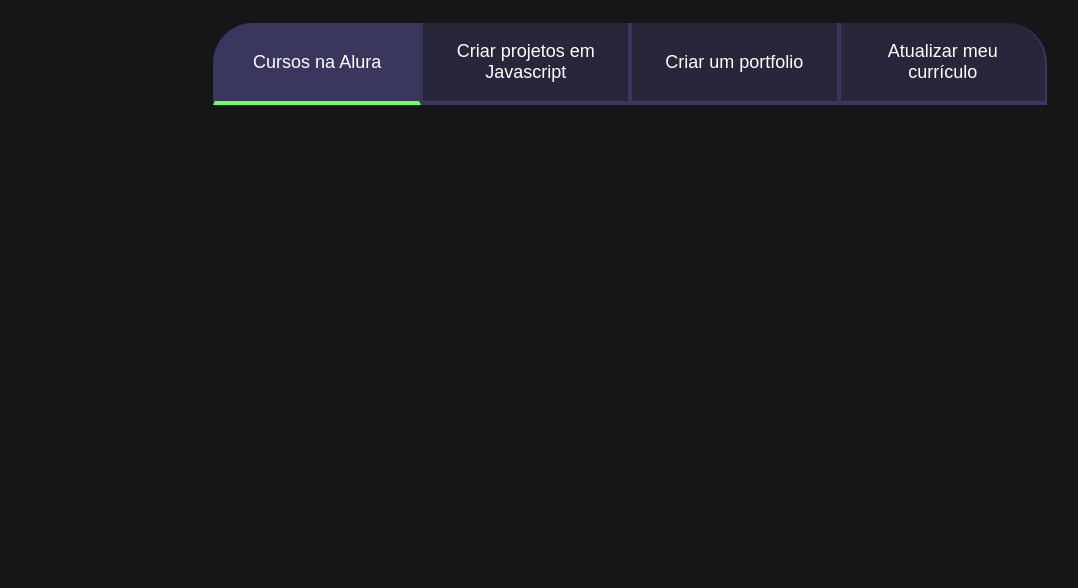
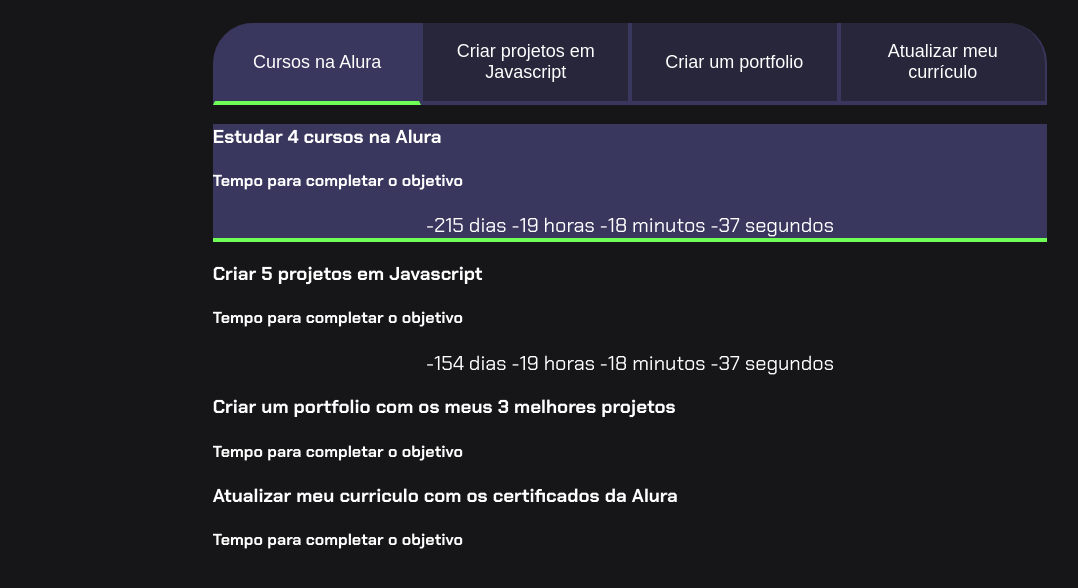
Before and after one commit to dulcyelexx/0000aaaaa, a plain HTML site: page index.html in a window 1280 px wide. Shown: the part 80-668 px from the top of the page, without its empty margins (10-1088 px from the left). Drawn offline with Linux system fonts and the light colour scheme.

Commit message:
Add files via upload

```diff
--- a/index.html
+++ b/index.html
@@ -6,17 +6,40 @@
     <title>Meus objetivos do ano</title>
     <link rel="stylesheet" href="style.css">
 </head>
-
 <body>
     <section class="conteudo-principal">
         <h2 class="titulo-principal">Meus Objetivos do ano<span>_</span></h2>
+        <div class="conteudo">
         <div class="botoes">
             <button class="botao ativo">Cursos na Alura</button>
             <button class="botao">Criar projetos em Javascript</button>
             <button class="botao">Criar um portfolio</button>
             <button class="botao">Atualizar meu currículo</button>
         </div>
-      </section>
-      <script src="main.js"></script>
+        <div class="abas-textos">
+            <div class="aba-conteudo ativo">
+                <h3 class="aba-conteudo-titulo-principal">Estudar 4 cursos na Alura</h3>
+                <h4 class="aba-conteudo-titulo-secundario">Tempo para completar o objetivo</h4>
+                <div class="contador"></div>
+            </div>
+            <div class="aba-conteudo">
+                <h3 class="aba-conteudo-titulo-principal">Criar 5 projetos em Javascript</h3>
+                <h4 class="aba-conteudo-titulo-secundario">Tempo para completar o objetivo</h4>
+                <div class="contador"></div>
+            </div>
+            <div class="aba-conteudo">
+                <h3 class="aba-conteudo-titulo-principal">Criar um portfolio com os meus 3 melhores projetos</h3>
+                <h4 class="aba-conteudo-titulo-secundario">Tempo para completar o objetivo</h4>
+                <div class="contador"></div>
+            </div>
+            <div class="aba-conteudo">
+                <h3 class="aba-conteudo-titulo-principal">Atualizar meu curriculo com os certificados da Alura</h3>
+                <h4 class="aba-conteudo-titulo-secundario">Tempo para completar o objetivo</h4>
+                <div class="contador"></div>
+            </div>
+        </div>
+    </div>
+    </section>
+    <script src="main.js"></script>
 </body>
 </html>
```
